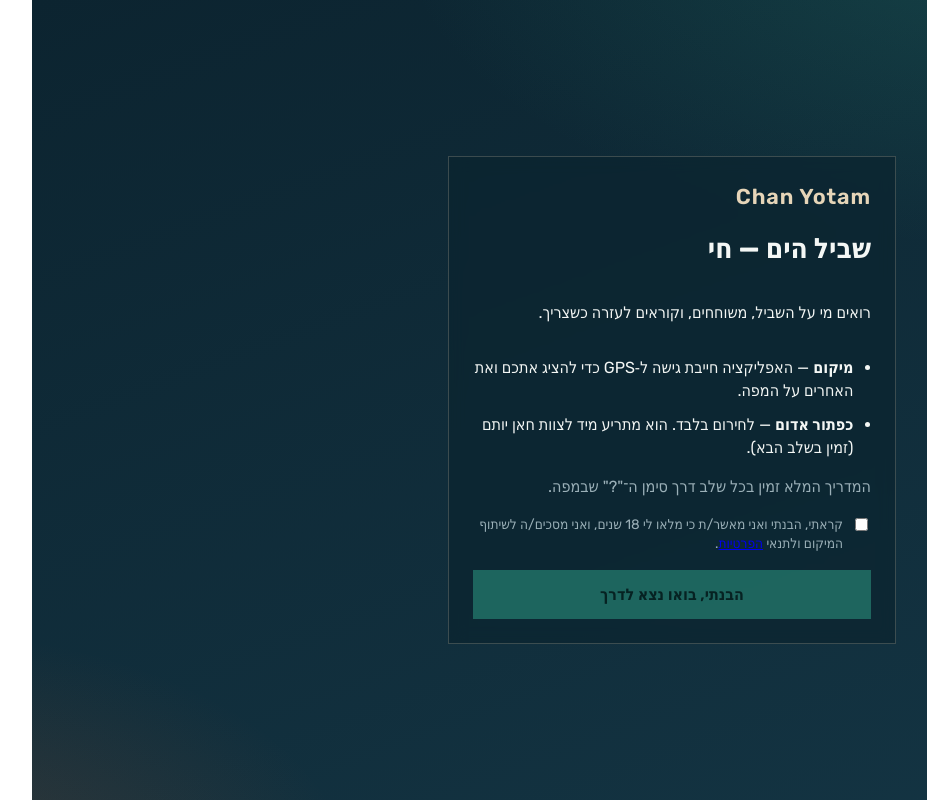
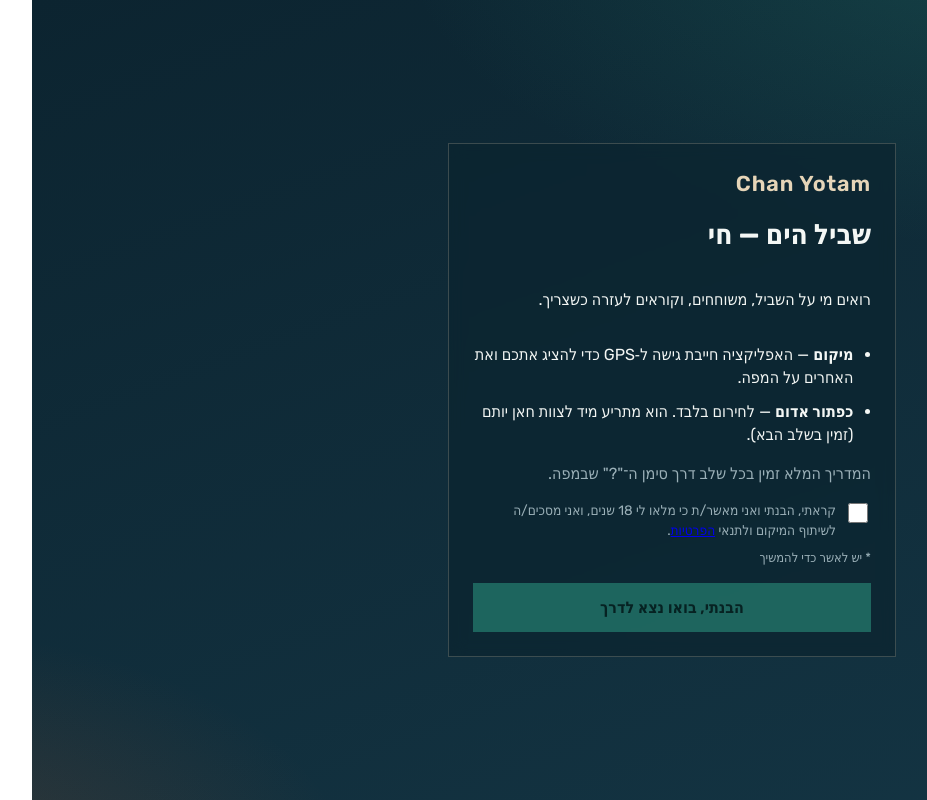
Before and after one commit to Yogihugy/khan-yotam-app, a React (Vite) app in the folder client/: page /onboarding in a window 1280 px wide. Shown: the whole page, without its empty margins (287-1214 px from the left). Built offline with nearby package versions, Linux system fonts and the light colour scheme; no server answers; the database is empty.

Commit message:
fix: enlarge consent checkbox, add required hint until checked

```diff
--- a/client/src/index.css
+++ b/client/src/index.css
@@ -914,9 +914,10 @@ code {
 }
 
 .onboarding-consent input[type="checkbox"] {
-  width: auto;
+  width: 1.25rem;
+  height: 1.25rem;
   flex-shrink: 0;
-  margin-top: 0.2rem;
+  margin-top: 0.1rem;
   accent-color: var(--accent);
 }
 
--- a/client/src/pages/OnboardingPage.tsx
+++ b/client/src/pages/OnboardingPage.tsx
@@ -112,6 +112,12 @@ export function OnboardingPage() {
           </span>
         </label>
 
+        {!consentChecked && (
+          <p className="muted" style={{ fontSize: '0.8rem', marginTop: '-0.5rem' }}>
+            * יש לאשר כדי להמשיך
+          </p>
+        )}
+
         <EmergencyBanner />
 
         {denied && <LocationDeniedHelp />}
```
